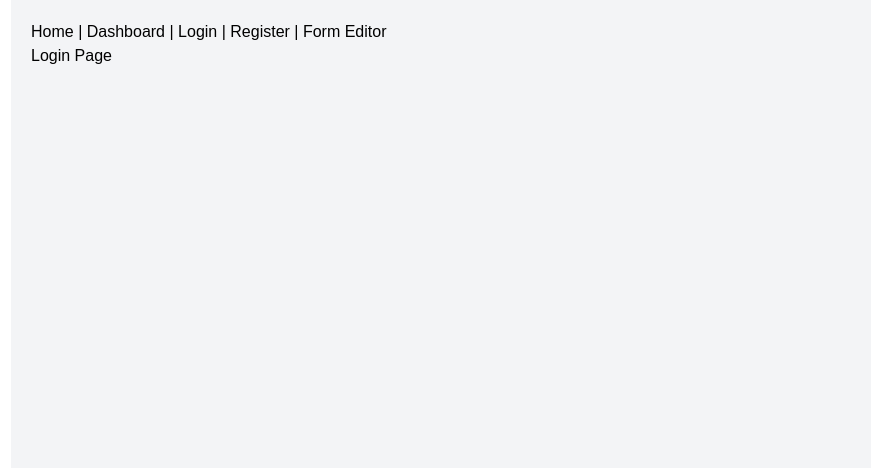
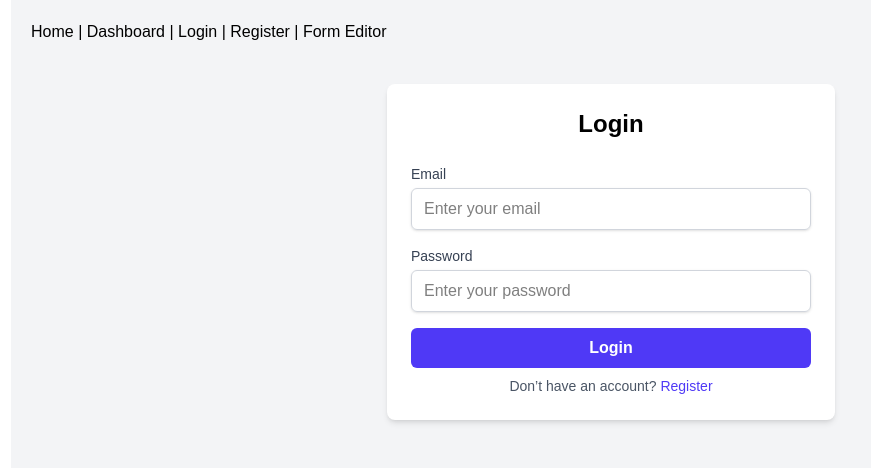
Before and after one commit to Yaswanthvijjapu/Form, a React (Vite) app in the folder client/: page /login in a window 1280 px wide. Shown: the top 468 px of the page, without its empty margins (29-900 px from the left). Built offline with nearby package versions, Linux system fonts and the light colour scheme.

Commit message:
enhance Login and Herodashboard components with improved UI and authentication logic

```diff
--- a/client/src/pages/Herodashboard.jsx
+++ b/client/src/pages/Herodashboard.jsx
@@ -2,7 +2,12 @@
 import React from 'react';
 
 function Herodashboard() {
-  return <h1>Dashboard</h1>;
+  return (
+    <div className="max-w-4xl mx-auto mt-10">
+      <h1 className="text-2xl font-bold">Dashboard</h1>
+      <p className="mt-4 text-gray-600">Welcome! You are logged in.</p>
+    </div>
+  );
 }
 
 export default Herodashboard;
--- a/client/src/pages/Login.jsx
+++ b/client/src/pages/Login.jsx
@@ -1,8 +1,74 @@
 // client/src/pages/Login.jsx
-import React from 'react';
+import React, { useState } from 'react';
+import { useNavigate } from 'react-router-dom';
+import useAuthStore from '../store/useAuthStore';
 
 function Login() {
-  return <h1>Login Page</h1>;
+  const [email, setEmail] = useState('');
+  const [password, setPassword] = useState('');
+  const { login, error, isAuthenticated } = useAuthStore();
+  const navigate = useNavigate();
+
+  const handleSubmit = async (e) => {
+    e.preventDefault();
+    try {
+      await login(email, password);
+      if (isAuthenticated) {
+        navigate('/dashboard');
+      }
+    } catch (err) {
+      console.error('Login error:', err);
+    }
+  };
+
+  return (
+    <div className="max-w-md mx-auto mt-10 p-6 bg-white rounded-lg shadow-md">
+      <h1 className="text-2xl font-bold text-center mb-6">Login</h1>
+      <form onSubmit={handleSubmit} className="space-y-4">
+        <div>
+          <label htmlFor="email" className="block text-sm font-medium text-gray-700">
+            Email
+          </label>
+          <input
+            type="email"
+            id="email"
+            value={email}
+            onChange={(e) => setEmail(e.target.value)}
+            className="mt-1 block w-full px-3 py-2 border border-gray-300 rounded-md shadow-sm focus:outline-none focus:ring-indigo-500 focus:border-indigo-500"
+            placeholder="Enter your email"
+            required
+          />
+        </div>
+        <div>
+          <label htmlFor="password" className="block text-sm font-medium text-gray-700">
+            Password
+          </label>
+          <input
+            type="password"
+            id="password"
+            value={password}
+            onChange={(e) => setPassword(e.target.value)}
+            className="mt-1 block w-full px-3 py-2 border border-gray-300 rounded-md shadow-sm focus:outline-none focus:ring-indigo-500 focus:border-indigo-500"
+            placeholder="Enter your password"
+            required
+          />
+        </div>
+        {error && <p className="text-red-500 text-sm">{error}</p>}
+        <button
+          type="submit"
+          className="w-full py-2 px-4 bg-indigo-600 text-white font-semibold rounded-md hover:bg-indigo-700 focus:outline-none focus:ring-2 focus:ring-indigo-500"
+        >
+          Login
+        </button>
+      </form>
+      <p className="mt-2 text-sm text-center text-gray-600">
+        Don’t have an account?{' '}
+        <a href="/register" className="text-indigo-600 hover:underline">
+          Register
+        </a>
+      </p>
+    </div>
+  );
 }
 
 export default Login;
```
